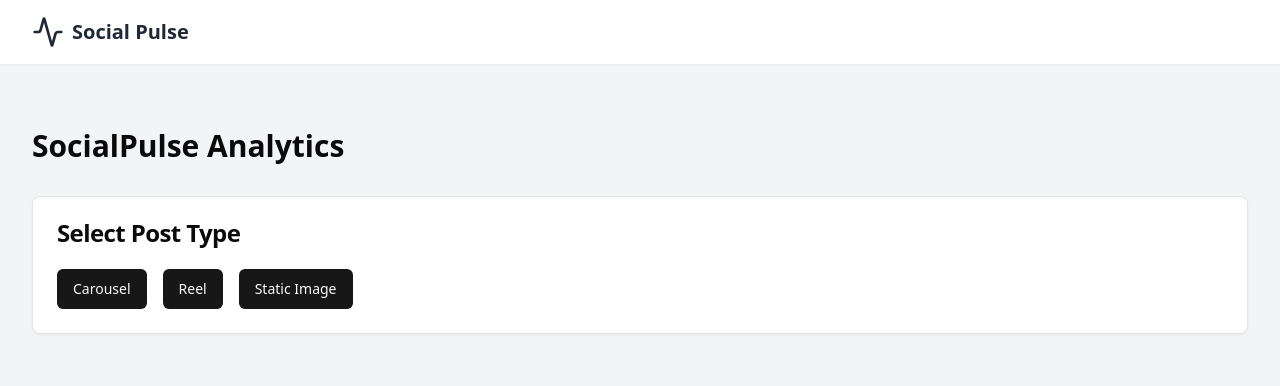
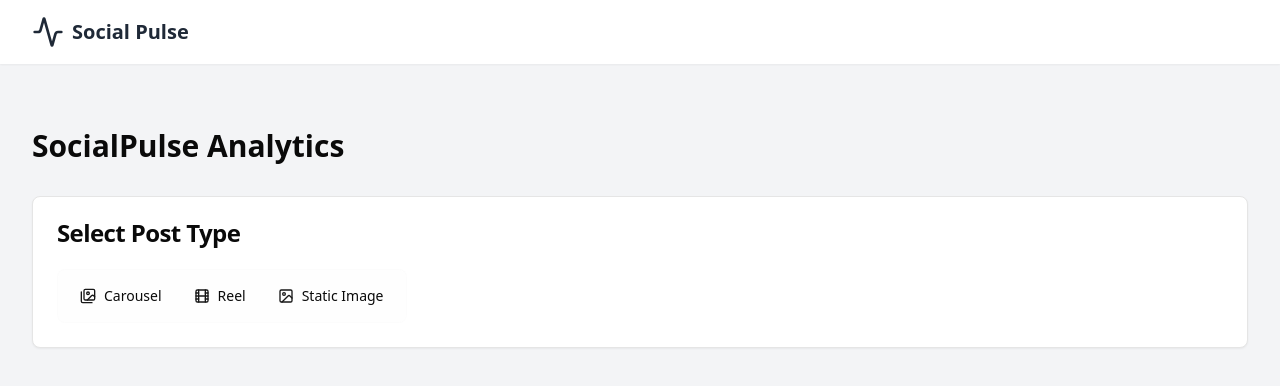
Before and after one commit to Subrat29/Socialpulse, a React (Vite) app: page / in a window 1280 px wide. Shown: the top 386 px of the page. Built offline with nearby package versions, Linux system fonts and the light colour scheme.

Commit message:
enhance PostTypeSelector and AnalyticsPage with loading state and improved toast notifications

```diff
--- a/src/components/PostTypeSelector.jsx
+++ b/src/components/PostTypeSelector.jsx
@@ -1,16 +1,68 @@
-import PropTypes from 'prop-types'
-import { Button } from "@/components/ui/button"
+import { useState } from 'react';
+import { Button } from "@/components/ui/button";
+import { Image, Film, Images } from 'lucide-react';
 
-export default function PostTypeSelector({ onSelectPostType }) {
+export default function PostTypeSelector({ loading = false, onSelectPostType = () => {} }) {
+  const [selectedType, setSelectedType] = useState(null);
+
+  const handleSelect = (type) => {
+    if (loading) return;
+    setSelectedType(type);
+    onSelectPostType(type);
+  };
+
+  const postTypes = [
+    {
+      type: 'carousel',
+      label: 'Carousel',
+      icon: <Images className="w-4 h-4" />
+    },
+    {
+      type: 'reel',
+      label: 'Reel',
+      icon: <Film className="w-4 h-4" />
+    },
+    {
+      type: 'static image',
+      label: 'Static Image',
+      icon: <Image className="w-4 h-4" />
+    }
+  ];
+
   return (
-    <div className="flex space-x-4">
-      <Button onClick={() => onSelectPostType('carousel')}>Carousel</Button>
-      <Button onClick={() => onSelectPostType('reel')}>Reel</Button>
-      <Button onClick={() => onSelectPostType('static')}>Static Image</Button>
+    <div className="inline-flex p-1.5 rounded-lg bg-secondary/10 border border-secondary/20">
+      {postTypes.map(({ type, label, icon }) => {
+        const isSelected = selectedType === type;
+        const isDisabled = loading && !isSelected;
+
+        return (
+          <Button
+            key={type}
+            variant={isSelected ? "default" : "ghost"}
+            disabled={isDisabled}
+            className={`
+              relative flex items-center gap-2 px-4 py-2 rounded-md
+              transition-all duration-200 ease-in-out
+              ${isSelected
+                ? 'text-primary-foreground shadow-sm hover:bg-primary/90'
+                : 'hover:bg-secondary/20'
+              }
+              ${isDisabled ? 'opacity-50 cursor-not-allowed' : ''}
+              first:rounded-l-md last:rounded-r-md
+              disabled:pointer-events-none
+            `}
+            onClick={() => handleSelect(type)}
+          >
+            <span className={`
+              transition-colors duration-200
+              ${isSelected ? 'text-primary-foreground' : 'text-secondary-foreground'}
+            `}>
+              {icon}
+            </span>
+            <span className="text-sm font-medium">{label}</span>
+          </Button>
+        );
+      })}
     </div>
-  )
+  );
 }
-
-PostTypeSelector.propTypes = {
-  onSelectPostType: PropTypes.func.isRequired,
-}
--- a/src/pages/AnalyticsPage.jsx
+++ b/src/pages/AnalyticsPage.jsx
@@ -1,6 +1,6 @@
 import { useEffect, useState } from 'react';
 import { Card, CardContent, CardHeader, CardTitle } from "@/components/ui/card";
-import { Loader2 } from 'lucide-react';
+import { Loader2, CheckCircle2, AlertCircle, BarChart3 } from 'lucide-react';
 import { useToast } from "@/hooks/use-toast";
 import PostTypeSelector from '@/components/PostTypeSelector';
 import EngagementMetricsChart from '@/components/EngagementMetricsChart';
@@ -38,16 +38,42 @@ export default function AnalyticsPage() {
       }
       const data = await response.json();
       setApiData(data);
+
+      // Enhanced success toast with icon
       toast({
-        title: "Data Updated",
-        description: `Showing metrics for ${selectedType}`,
+        title: (
+          <div className="flex items-center gap-2">
+            <BarChart3 className="h-5 w-5 text-green-500" />
+            <span>Data Updated</span>
+          </div>
+        ),
+        description: (
+          <div className="flex items-center gap-2">
+            <CheckCircle2 className="h-4 w-4 text-green-500" />
+            <span>Showing metrics for {selectedType}</span>
+          </div>
+        ),
+        className: "border-l-2 border-green-500",
       });
     } catch (err) {
       setError(err.message);
+
+      // Enhanced error toast with icon
       toast({
-        title: "Error",
-        description: "Failed to fetch data. Please try again.",
+        title: (
+          <div className="flex items-center gap-2">
+            <AlertCircle className="h-5 w-5 text-red-500" />
+            <span>Error</span>
+          </div>
+        ),
+        description: (
+          <div className="flex items-center gap-2">
+            <AlertCircle className="h-4 w-4 text-red-500" />
+            <span>Failed to fetch data. Please try again.</span>
+          </div>
+        ),
         variant: "destructive",
+        className: "border-l-2 border-red-500",
       });
     } finally {
       setLoading(false);
@@ -67,7 +93,6 @@ export default function AnalyticsPage() {
         const text = parsedOutput[1]?.results?.message?.text;
 
         if (text) {
-          // Updated regex patterns to better match the API response format
           const insightsPattern = /INSIGHTS:\n((?:- .*\n?)*)/;
           const recommendationsPattern = /RECOMMENDED ACTIONS:\n((?:- .*\n?)*)/;
           const metricsPattern = /METRICS:\n([\s\S]*?)(?:\n\n|$)/;
@@ -76,17 +101,32 @@ export default function AnalyticsPage() {
           const recommendationsMatch = text.match(recommendationsPattern);
           const metricsMatch = text.match(metricsPattern);
 
-          // console.log("Recommendations Match:", recommendationsMatch);
-
           setParsedInsights(insightsMatch ? insightsMatch[1].trim() : '');
           setParsedRecommendations(recommendationsMatch ? recommendationsMatch[1].trim() : '');
           setParsedMetrics(metricsMatch ? metricsMatch[1].trim() : '');
         }
       } catch (error) {
+        // Enhanced error toast for parsing errors
+        toast({
+          title: (
+            <div className="flex items-center gap-2">
+              <AlertCircle className="h-5 w-5 text-red-500" />
+              <span>Parsing Error</span>
+            </div>
+          ),
+          description: (
+            <div className="flex items-center gap-2">
+              <AlertCircle className="h-4 w-4 text-red-500" />
+              <span>Failed to parse data. Please try again.</span>
+            </div>
+          ),
+          variant: "destructive",
+          className: "border-l-4 border-red-500",
+        });
         console.error("Error parsing apiData.output: ", error.message);
       }
     }
-  }, [apiData]);
+  }, [apiData, toast]);
 
   return (
     <div className="container mx-auto py-10">
@@ -97,7 +137,7 @@ export default function AnalyticsPage() {
           <CardTitle>Select Post Type</CardTitle>
         </CardHeader>
         <CardContent>
-          <PostTypeSelector onSelectPostType={handlePostTypeChange} />
+          <PostTypeSelector loading={loading} onSelectPostType={handlePostTypeChange} />
           {loading && <Loader2 className="h-8 w-8 animate-spin mx-auto mt-4" />}
         </CardContent>
       </Card>
```
